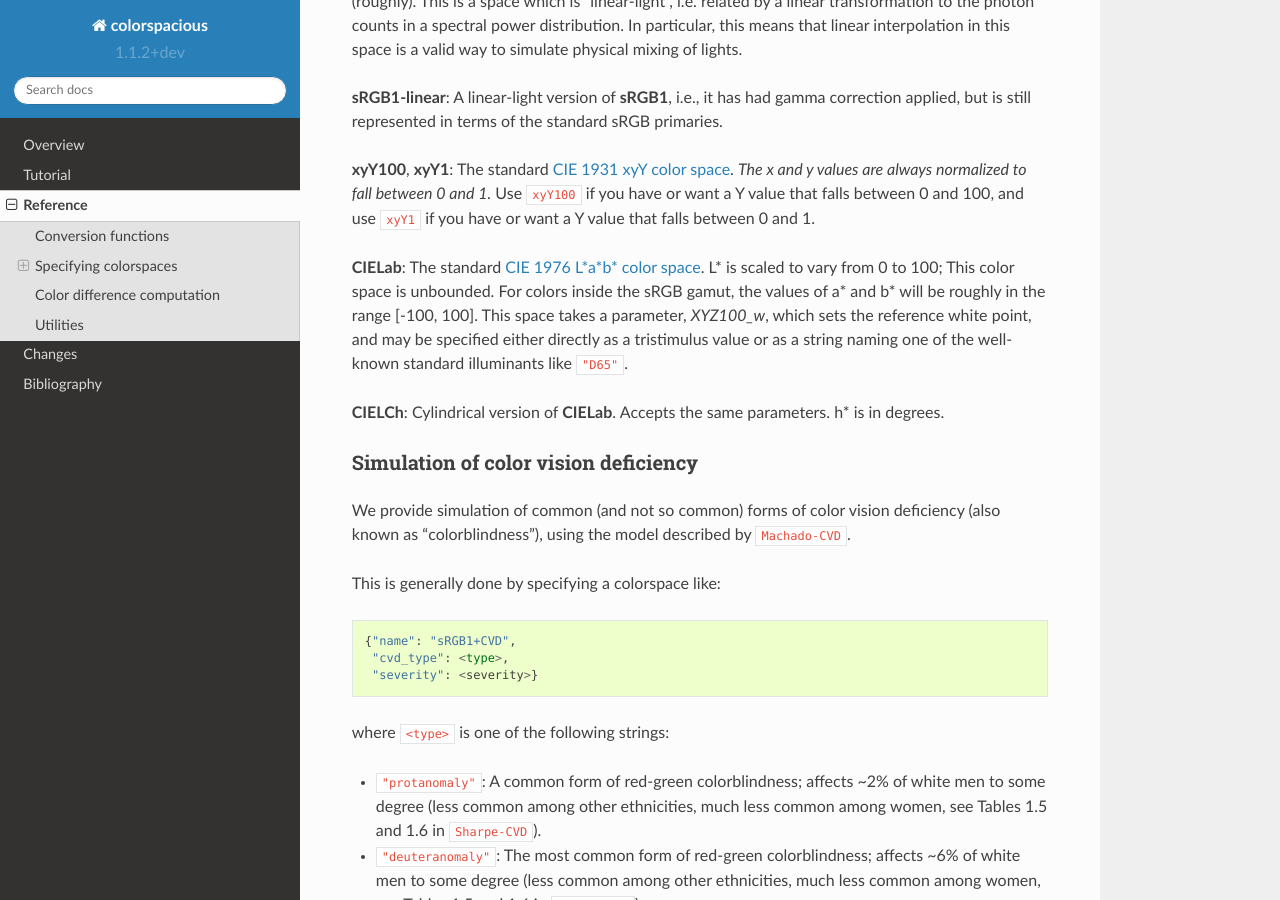
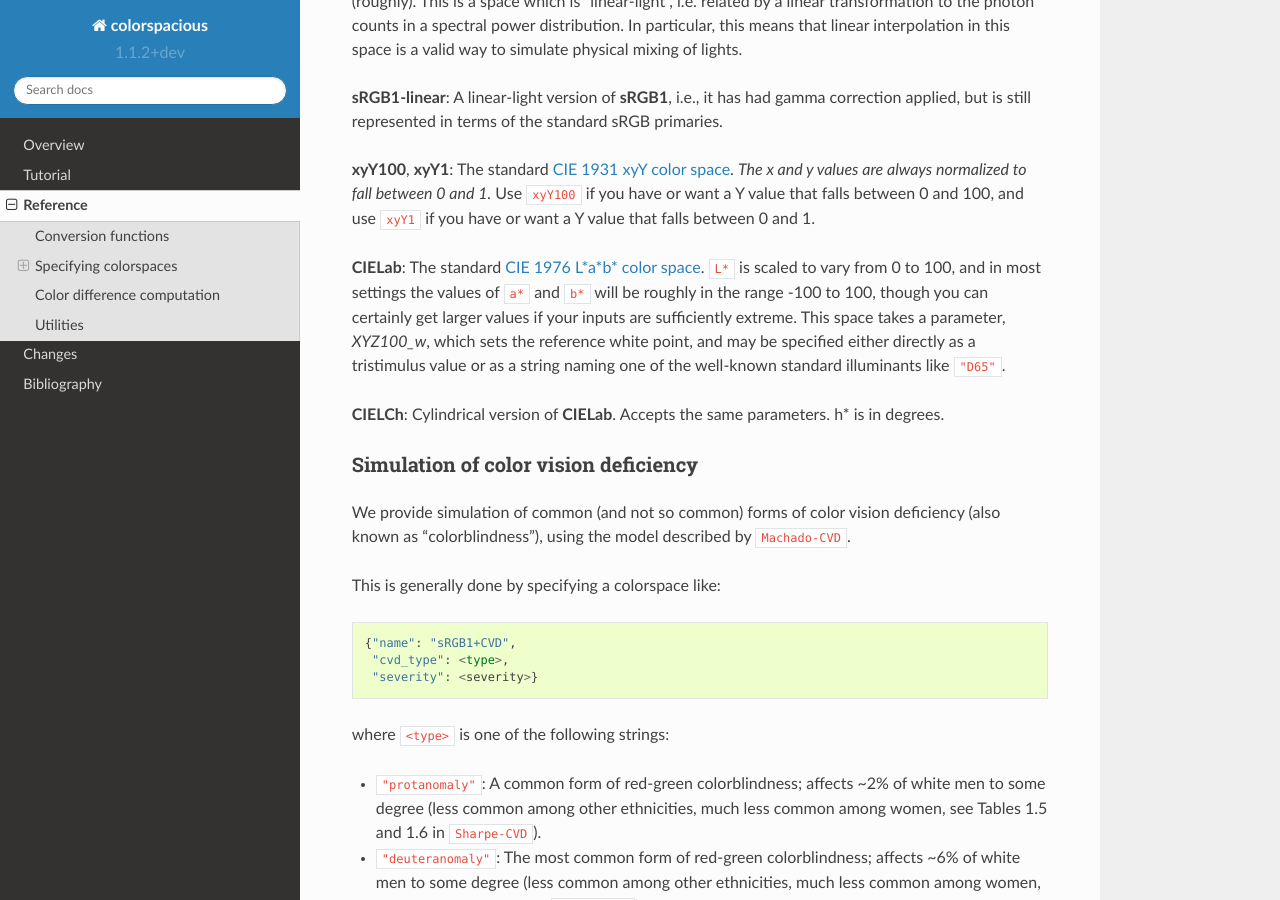
Before and after one commit to njsmith/colorspacious, a Sphinx documentation site: the page built from doc/reference.rst, in a window 1280 px wide and 900 px high, scrolled down 2988 px. Built offline with Sphinx 7.4.7 and the Read the Docs theme 2.0.0, drawn with Linux system fonts in a browser that asks for light colours; cross-references to code outside the pages are shown as plain code.

Commit message:
Update reference.rst

```diff
--- a/doc/reference.rst
+++ b/doc/reference.rst
@@ -148,9 +148,10 @@ and use ``xyY1`` if you have or want a Y value that falls between 0
 and 1.
 
 **CIELab**: The standard `CIE 1976 L*a*b* color space
-<https://en.wikipedia.org/wiki/Lab_color_space>`_. L* is scaled to
-vary from 0 to 100; This color space is unbounded.
-For colors inside the sRGB gamut, the values of a* and b* will be roughly in the range [-100, 100].
+<https://en.wikipedia.org/wiki/Lab_color_space>`_.
+``L*`` is scaled to vary from 0 to 100,
+and in most settings the values of ``a*`` and ``b*`` will be roughly in the range -100 to 100,
+though you can certainly get larger values if your inputs are sufficiently extreme.
 This space takes a parameter, *XYZ100_w*, which sets
 the reference white point, and may be specified either directly as a
 tristimulus value or as a string naming one of the well-known standard
```
